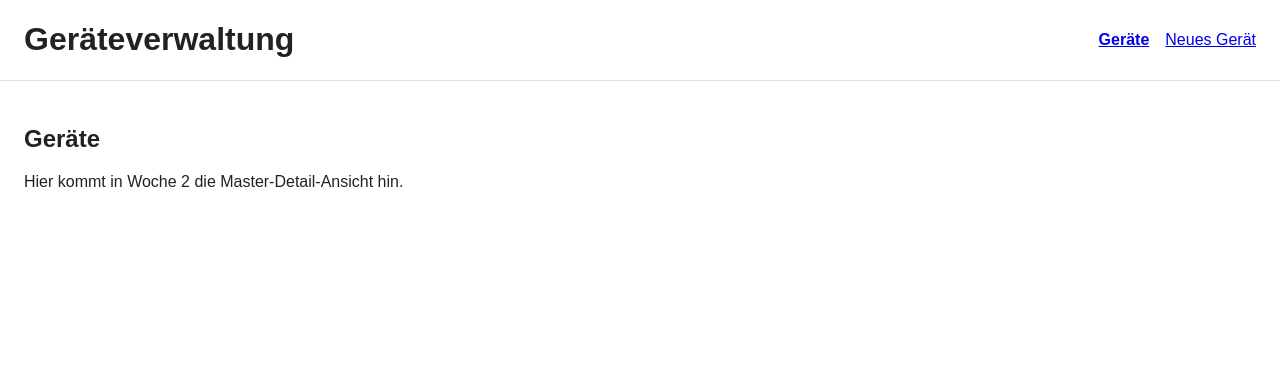
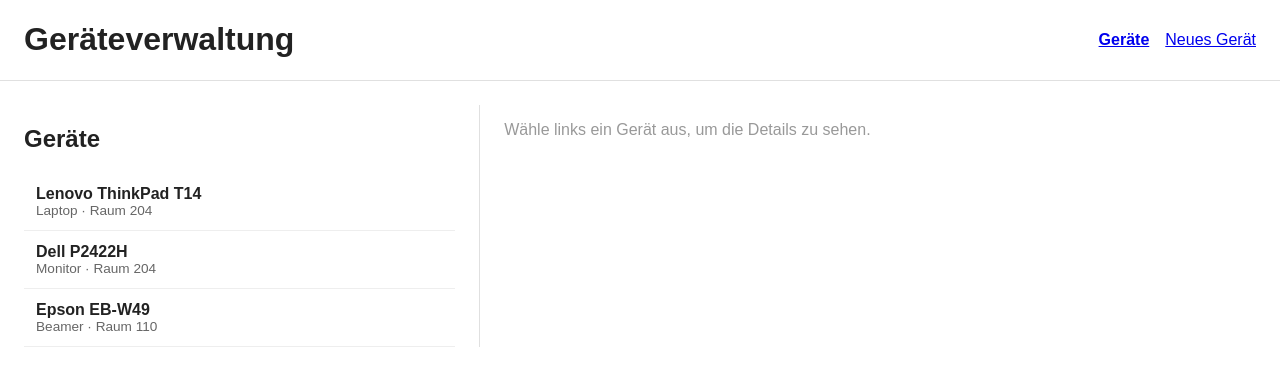
Before and after one commit to Henrythehai/Inventar_Emprechtinger_Haidacher, a Vue app: page / in a window 1280 px wide. Shown: the top 386 px of the page. Built offline with nearby package versions, Linux system fonts and the light colour scheme.

Commit message:
W2A: master-detail view with mock data

```diff
--- a/src/views/DevicesView.vue
+++ b/src/views/DevicesView.vue
@@ -1,4 +1,103 @@
 <template>
-  <h2>Geräte</h2>
-  <p>Hier kommt in Woche 2 die Master-Detail-Ansicht hin.</p>
+  <div class="master-detail">
+    <!-- MASTER: list of all devices -->
+    <section class="master">
+      <h2>Geräte</h2>
+      <ul class="device-list">
+        <li
+          v-for="device in devices"
+          :key="device.id"
+          :class="{ active: selectedDevice && selectedDevice.id === device.id }"
+          @click="selectDevice(device)"
+        >
+          <strong>{{ device.name }}</strong>
+          <span>{{ device.category }} · {{ device.location }}</span>
+        </li>
+      </ul>
+    </section>
+
+    <!-- DETAIL: the selected device -->
+    <section class="detail">
+      <div v-if="selectedDevice">
+        <h2>{{ selectedDevice.name }}</h2>
+        <p><strong>Kategorie:</strong> {{ selectedDevice.category }}</p>
+        <p><strong>Standort:</strong> {{ selectedDevice.location }}</p>
+        <p><strong>Seriennummer:</strong> {{ selectedDevice.serialNumber }}</p>
+        <p><strong>Status:</strong> {{ selectedDevice.status }}</p>
+        <p><strong>Kaufdatum:</strong> {{ selectedDevice.purchaseDate }}</p>
+      </div>
+
+      <!-- empty state: nothing selected yet -->
+      <p v-else class="empty">Wähle links ein Gerät aus, um die Details zu sehen.</p>
+    </section>
+  </div>
 </template>
+
+<script setup>
+import { ref } from 'vue'
+
+// mock data for testing (replaced by fetch in week 3)
+// ref + array of objects -> list is reactive
+const devices = ref([
+  { id: '1', name: 'Lenovo ThinkPad T14', category: 'Laptop', location: 'Raum 204', serialNumber: 'PF3K9A21', status: 'aktiv', purchaseDate: '2023-09-01' },
+  { id: '2', name: 'Dell P2422H', category: 'Monitor', location: 'Raum 204', serialNumber: 'CN0D2X44', status: 'aktiv', purchaseDate: '2022-03-15' },
+  { id: '3', name: 'Epson EB-W49', category: 'Beamer', location: 'Raum 110', serialNumber: 'X4LF120093', status: 'defekt', purchaseDate: '2020-10-05' },
+])
+
+// currently selected device (null = nothing selected)
+const selectedDevice = ref(null)
+
+// arrow function: sets the selected device
+const selectDevice = (device) => {
+  selectedDevice.value = device
+}
+</script>
+
+<style scoped>
+.master-detail {
+  display: flex;
+  gap: 24px;
+}
+
+.master {
+  width: 35%;
+}
+
+.detail {
+  flex: 1;
+  padding-left: 24px;
+  border-left: 1px solid #e0e0e0;
+}
+
+.device-list {
+  list-style: none;
+  padding: 0;
+  margin: 0;
+}
+
+.device-list li {
+  display: flex;
+  flex-direction: column;
+  padding: 12px;
+  border-bottom: 1px solid #eee;
+  cursor: pointer;
+}
+
+.device-list li:hover {
+  background-color: #f5f5f5;
+}
+
+.device-list li.active {
+  background-color: #e3f2fd;
+  border-left: 4px solid #1976d2;
+}
+
+.device-list span {
+  font-size: 0.85rem;
+  color: #666;
+}
+
+.empty {
+  color: #999;
+}
+</style>
```
Also changed, not shown: 1 other file (tests, documents, lock files or other folders).
